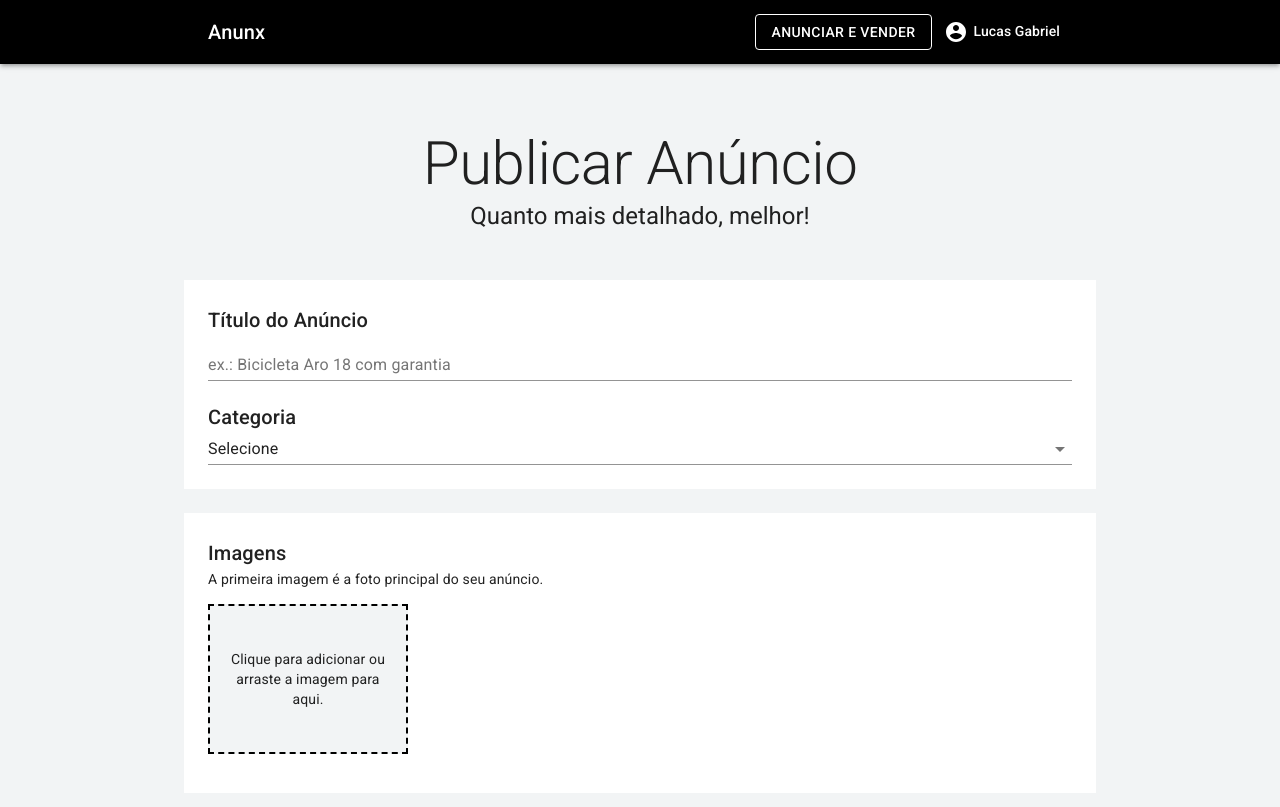
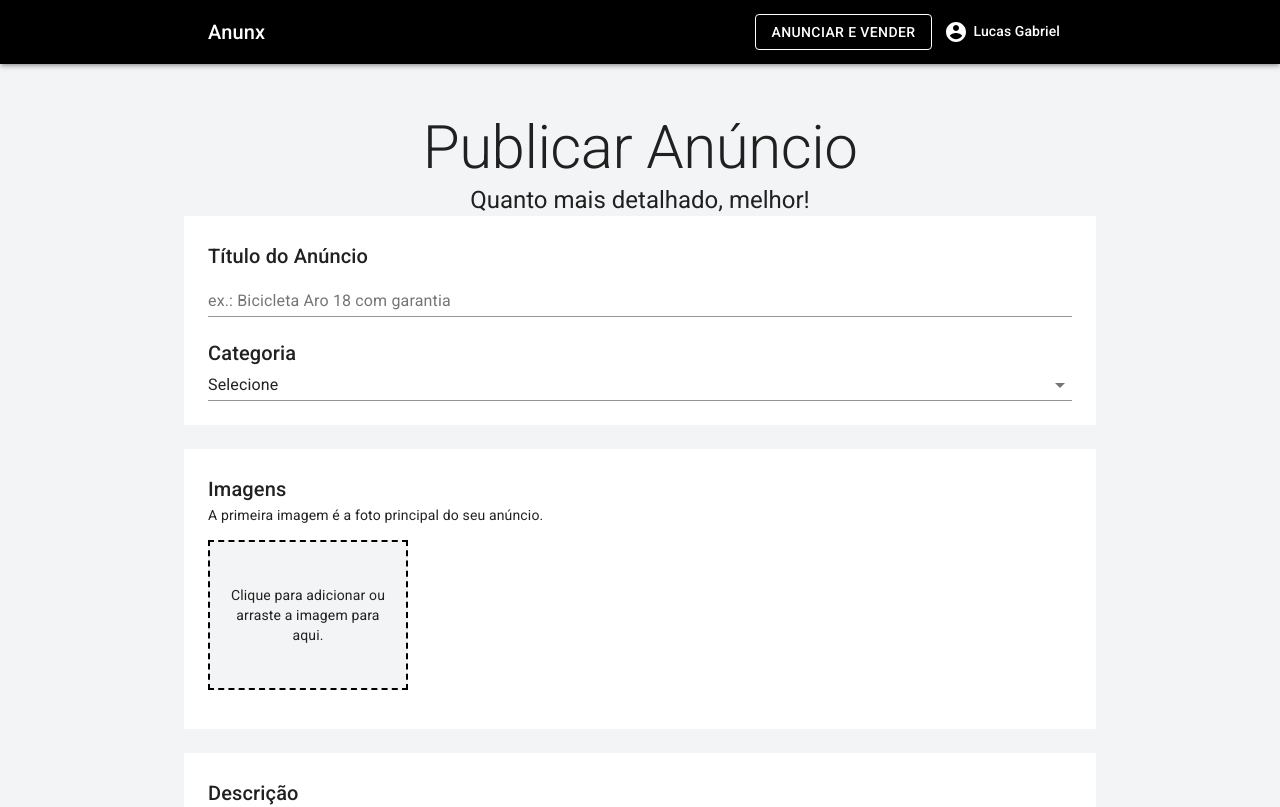
Before and after one commit to Lucas-Henschel/anunx, a Next.js app: page /user/publish in a window 1280 px wide. Shown: the top 807 px of the page. Built offline with nearby package versions, Linux system fonts and the light colour scheme.

Commit message:
Abstract container

```diff
--- a/pages/index.js
+++ b/pages/index.js
@@ -15,9 +15,6 @@
 import TemplateDefault from "../src/templates/Default";
 
 const useStyles = makeStyles((theme) => ({
-  searchContainer: {
-    padding: theme.spacing(8, 10, 6),
-  },
 
   searchBox: {
     display: "flex",
@@ -36,7 +33,7 @@
 
   return (
     <TemplateDefault>
-      <Container maxWidth="md" className={classes.searchContainer}>
+      <Container maxWidth="md">
         <Typography
           component="h1"
           variant="h3"
--- a/pages/user/dashboard.js
+++ b/pages/user/dashboard.js
@@ -12,10 +12,6 @@
 import TemplateDefault from '../../src/templates/Default';
 
 const useStyles = makeStyles((theme) => ({
-  container: {
-    padding: theme.spacing(8, 0, 6)
-  },
-
   buttonAdd: {
     margin: '30px auto',
     display: 'block'
@@ -32,7 +28,7 @@
   return (
     <>
       <TemplateDefault>
-        <Container maxWidth="sm" className={ classes.container }>
+        <Container maxWidth="sm">
           <Typography component="h1" variant="h2" align='center'>
             Meus Anúncios
           </Typography>
--- a/pages/user/publish.js
+++ b/pages/user/publish.js
@@ -21,10 +21,6 @@
 const useStyles = makeStyles((theme) => ({
   mask: {},
   mainImage: {},
-
-  container: {
-    padding: theme.spacing(8, 0, 6),
-  },
 
   box: {
     backgroundColor: theme.palette.background.white,
@@ -113,7 +109,7 @@
 
   return (
     <TemplateDefault>
-      <Container maxWidth="sm" className={classes.container}>
+      <Container maxWidth="sm">
         <Typography
           component="h1"
           variant="h2"
--- a/src/components/Footer.js
+++ b/src/components/Footer.js
@@ -5,7 +5,6 @@
 const useStyles = makeStyles((theme) => ({
   footer: {
     borderTop: `1px solid ${theme.palette.divider}`,
-    marginTop: theme.spacing(8),
     paddingTop: theme.spacing(3),
     paddingBottom: theme.spacing(3),
 
--- a/src/templates/Default.js
+++ b/src/templates/Default.js
@@ -1,11 +1,24 @@
+import { Box } from '@material-ui/core';
+import { makeStyles  } from '@material-ui/core/styles';
+
 import Header from '../components/Header';
 import Footer from '../components/Footer';
 
+const useStyles = makeStyles((theme) => ({
+  container: {
+    padding: theme.spacing(6, 0, 6),
+  },
+}))
+
 const Default = ({ children }) => {
+  const classes = useStyles();
+
   return (
     <>
       <Header />
-      { children }
+      <Box className={classes.container}>
+        { children }
+      </Box>
       <Footer />
     </>
   )
```
